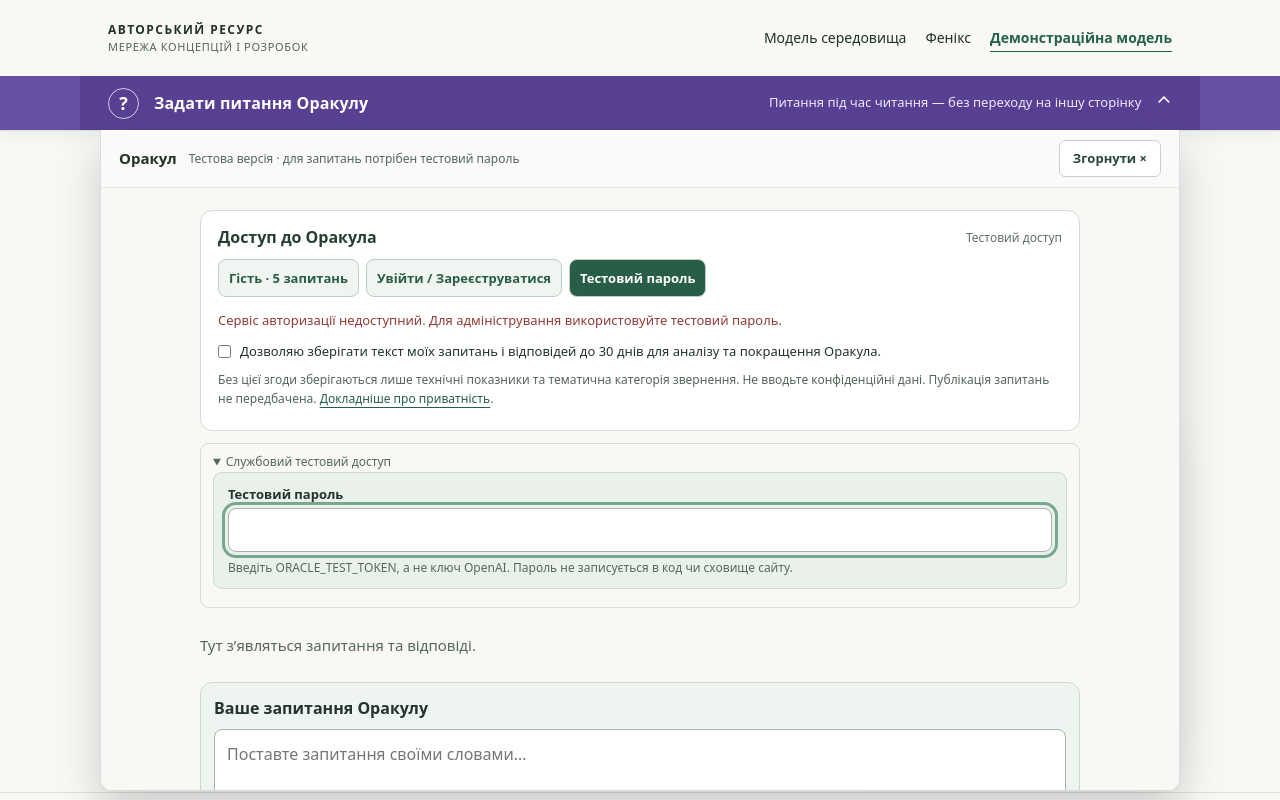
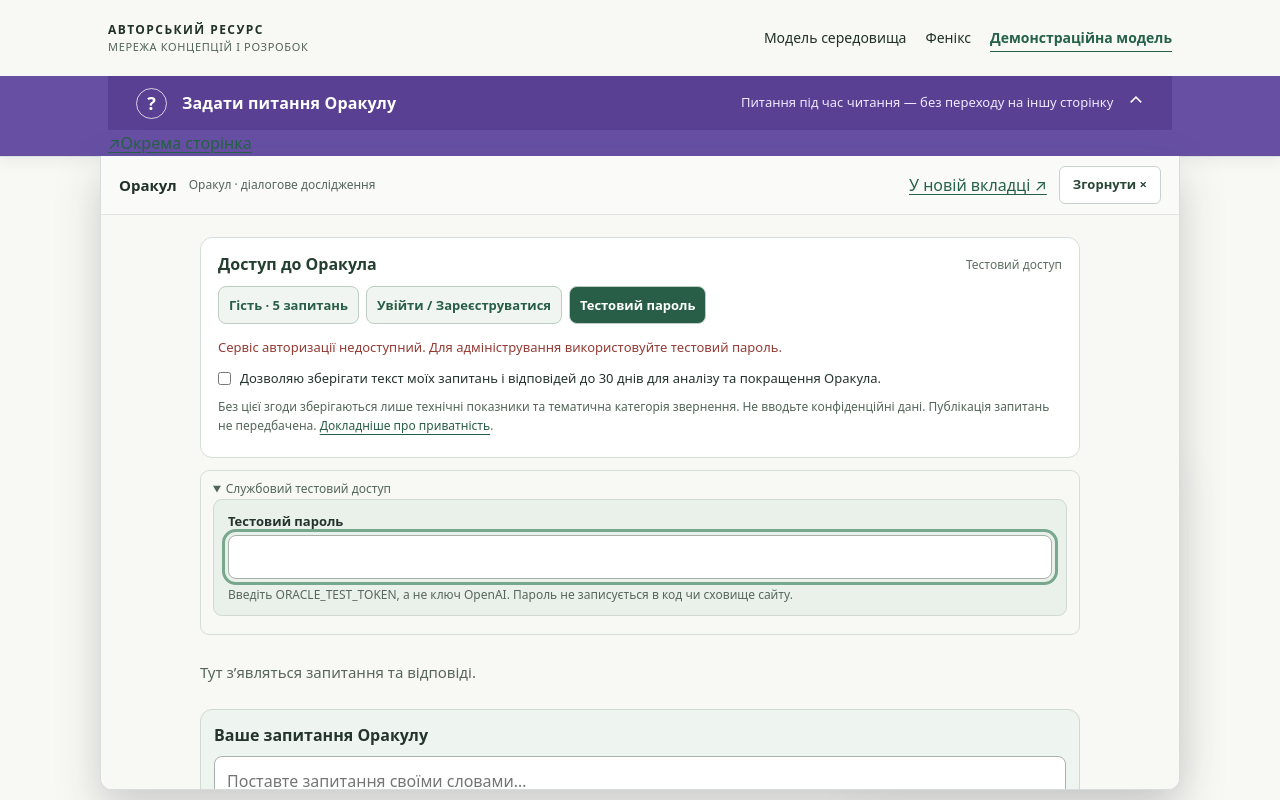
Before and after one commit to andrew-HVC/author-resource, a plain HTML site: page demo.html in a window 1280 px wide. Both pictures are taken after a click on the button 640 px from the left and 103 px from the top of the page. Shown: the top 800 px of the page. Drawn offline with Linux system fonts and the light colour scheme; no server answers.

Commit message:
Add standalone Oracle page link to sticky toolbar and dropdown header on demo.html

```diff
--- a/demo.html
+++ b/demo.html
@@ -9,18 +9,24 @@
 <a class="brand" href="model.html">АВТОРСЬКИЙ РЕСУРС<span>Мережа концепцій і розробок</span></a><nav class="site-nav" aria-label="Відкриті тематичні сторінки"><a href="model.html">Модель середовища</a><a href="feniks.html">Фенікс</a><a href="demo.html" aria-current="page">Демонстраційна модель</a></nav>
 </div>
 <div class="oracle-toolbar" aria-label="Доступ до Оракула">
-  <button class="oracle-trigger shell" data-oracle-trigger type="button" aria-controls="oracle-drawer" aria-expanded="false">
-    <span class="oracle-trigger-icon" aria-hidden="true">?</span>
-    <span class="oracle-trigger-main">Задати питання Оракулу</span>
-    <span class="oracle-trigger-hint">Питання під час читання — без переходу на іншу сторінку</span>
-    <span class="oracle-trigger-chevron" aria-hidden="true">⌄</span>
-  </button>
+  <div class="oracle-toolbar-inner shell">
+    <button class="oracle-trigger" data-oracle-trigger type="button" aria-controls="oracle-drawer" aria-expanded="false">
+      <span class="oracle-trigger-icon" aria-hidden="true">?</span>
+      <span class="oracle-trigger-main">Задати питання Оракулу</span>
+      <span class="oracle-trigger-hint">Питання під час читання — без переходу на іншу сторінку</span>
+      <span class="oracle-trigger-chevron" aria-hidden="true">⌄</span>
+    </button>
+    <a class="oracle-standalone-link" href="oracle.html?source=demo" target="_blank" rel="noopener noreferrer" aria-label="Відкрити Оракула в окремій вкладці">
+      <span aria-hidden="true">↗</span><span>Окрема сторінка</span>
+    </a>
+  </div>
 </div>
 <div class="oracle-drawer" id="oracle-drawer" data-oracle-drawer hidden role="region" aria-label="Оракул — діалог про Модель середовища">
   <div class="oracle-drawer-inner">
     <div class="oracle-drawer-top">
       <strong>Оракул</strong>
-      <span>Тестова версія · для запитань потрібен тестовий пароль</span>
+      <span>Оракул · діалогове дослідження</span>
+      <a class="oracle-drawer-open" href="oracle.html?source=demo" target="_blank" rel="noopener noreferrer" aria-label="Відкрити Оракула в окремій вкладці">У новій вкладці ↗</a>
       <button class="oracle-close" type="button" data-oracle-close aria-label="Згорнути Оракула">Згорнути ×</button>
     </div>
     <iframe class="oracle-frame" data-oracle-frame title="Інтерактивний діалог з Оракулом" src="about:blank" loading="lazy"></iframe>
```
